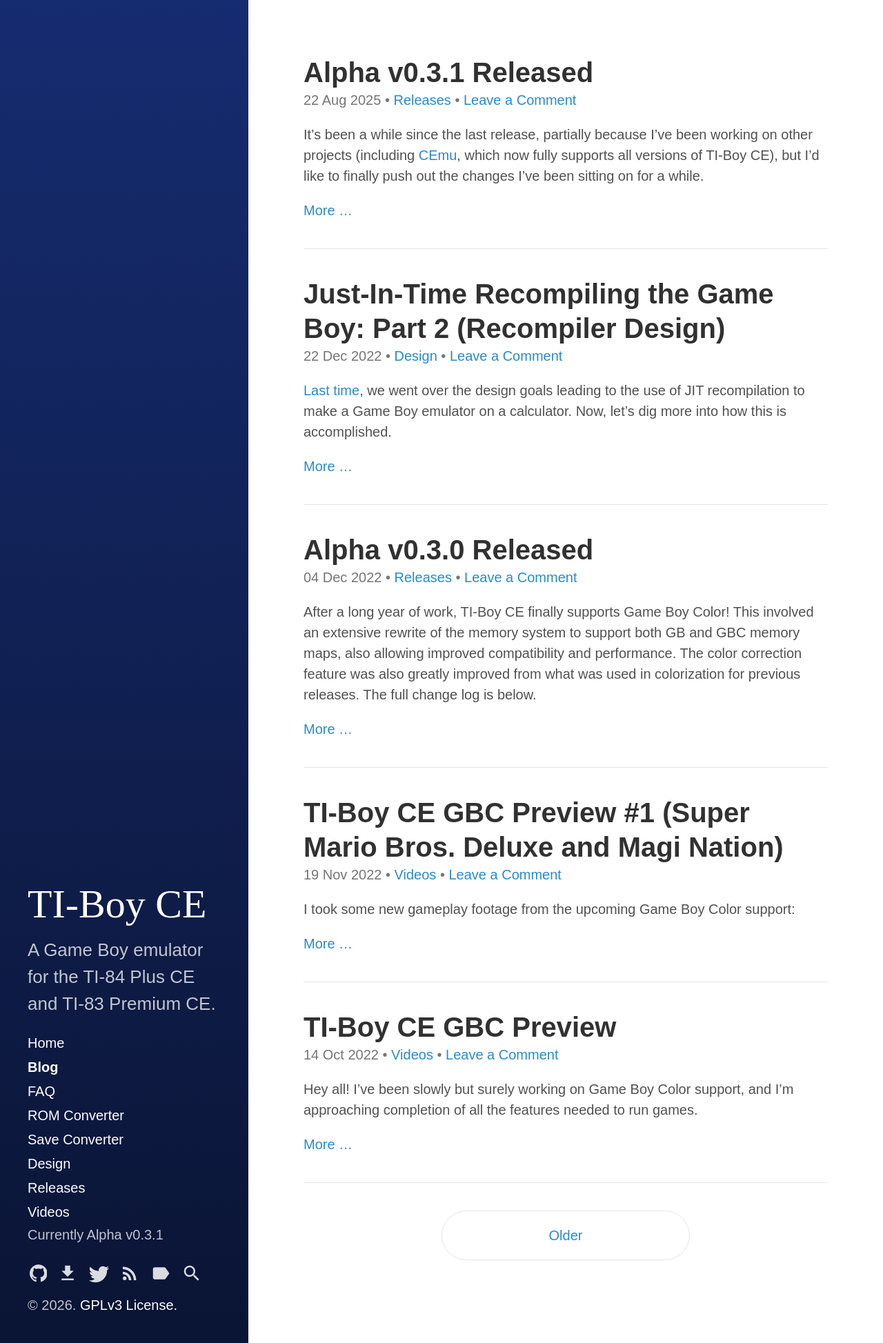
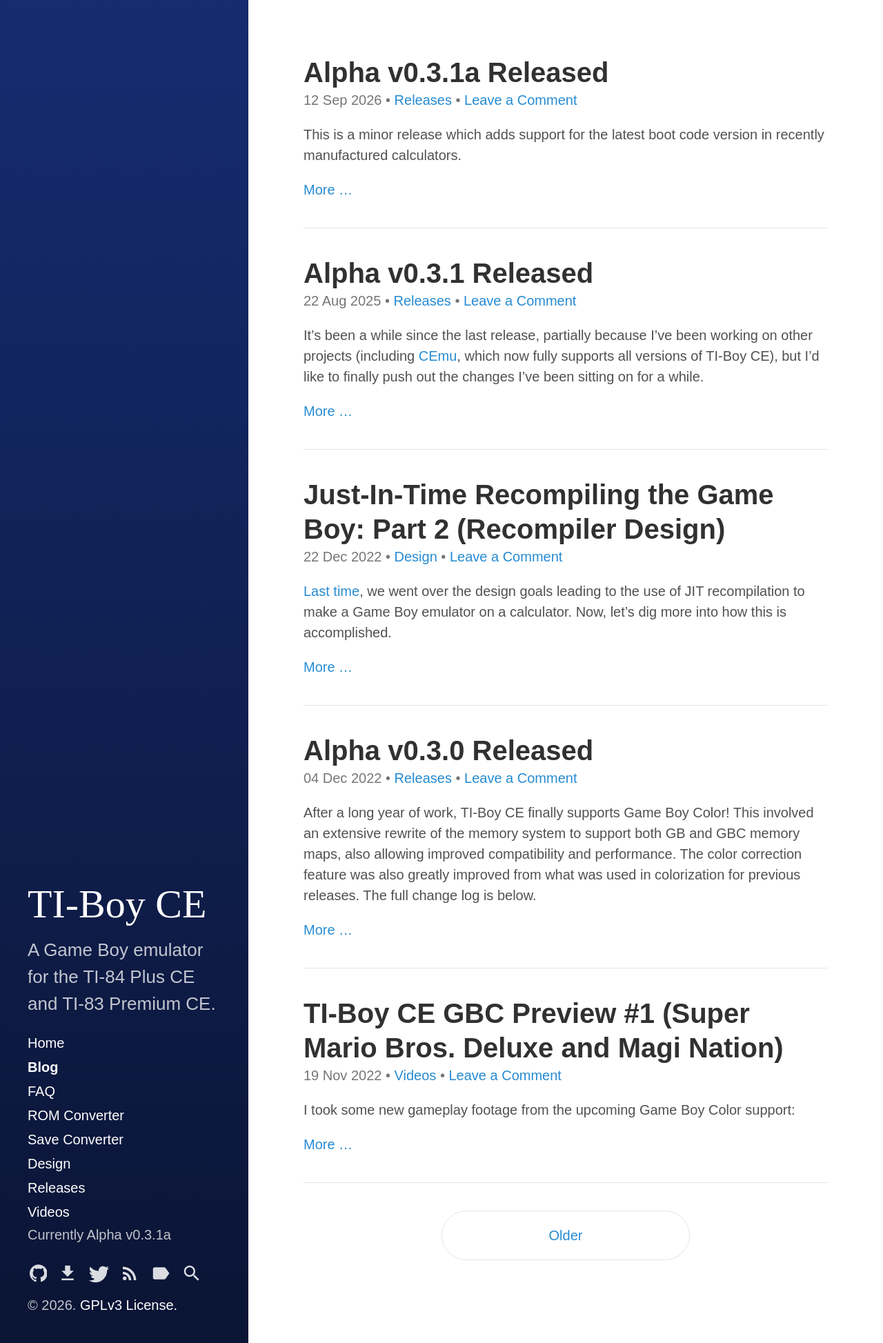
Before and after one commit to calc84maniac/tiboyce, a Jekyll site: the page built from blog/index.html, in a window 1280 px wide. Shown: the whole page at 69% size. Built offline with Jekyll 4.4.1, drawn with Linux system fonts in a browser that asks for light colours; the list of posts is cut into pages by our own code; comment, search, counter and statistics services are not loaded.

Commit message:
Release alpha v0.3.1a

```diff
--- a/_config.yml
+++ b/_config.yml
@@ -27,7 +27,7 @@
   - jekyll-paginate
 
 # Custom vars
-version:            Alpha v0.3.1
+version:            Alpha v0.3.1a
 sidebar_home_link:  true
 sidebar_blog_link:  '/blog/'    # By default, your home page is your blog
                                 # page. If you change your paginate_path,
--- /dev/null
+++ b/_posts/2026-09-12-alpha-v0.3.1a-released.md
@@ -0,0 +1,17 @@
+---
+layout: post
+title: "Alpha v0.3.1a Released"
+categories:
+  - Releases
+tags:
+  - Release
+---
+
+This is a minor release which adds support for the latest boot code version in recently manufactured calculators.
+
+You can download the release from [GitHub](https://github.com/calc84maniac/tiboyce/releases).
+
+## Changelog
+
+### Fixed
+-   Update port unlock for latest boot code.
```
